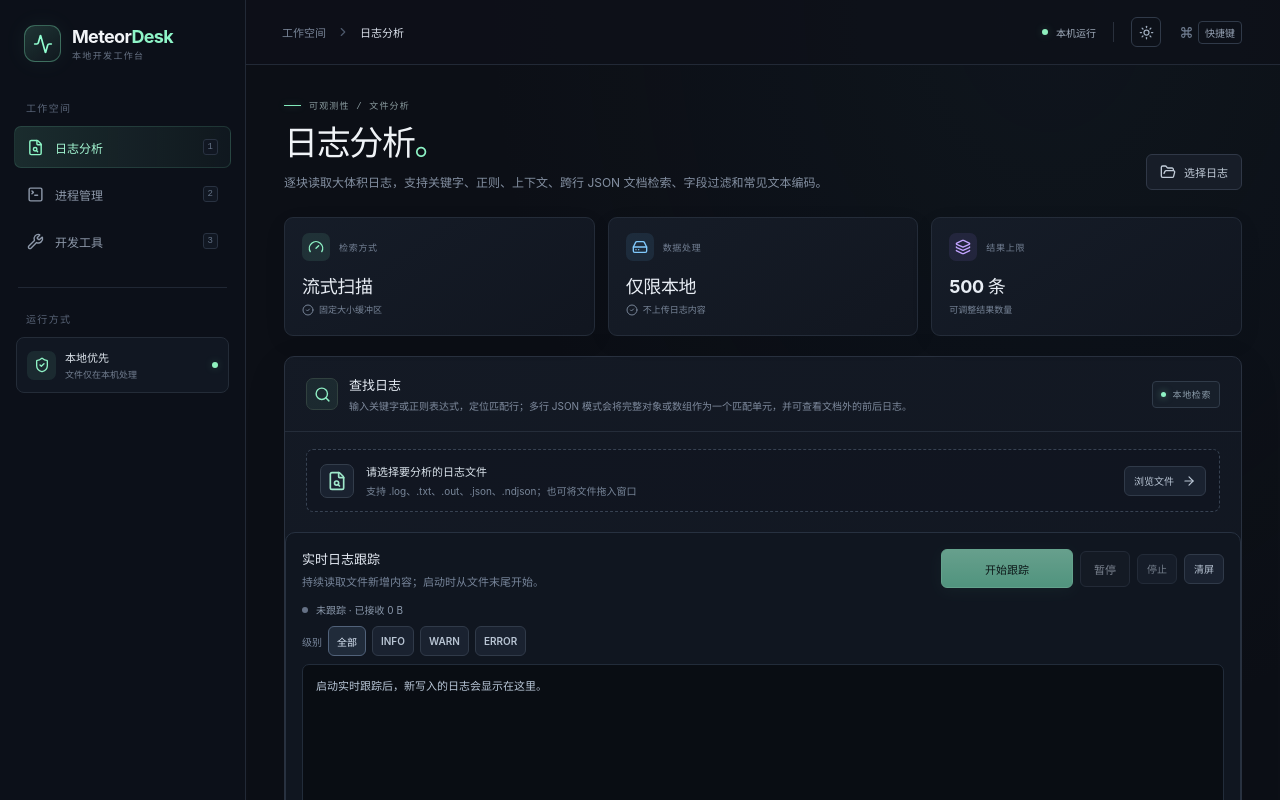
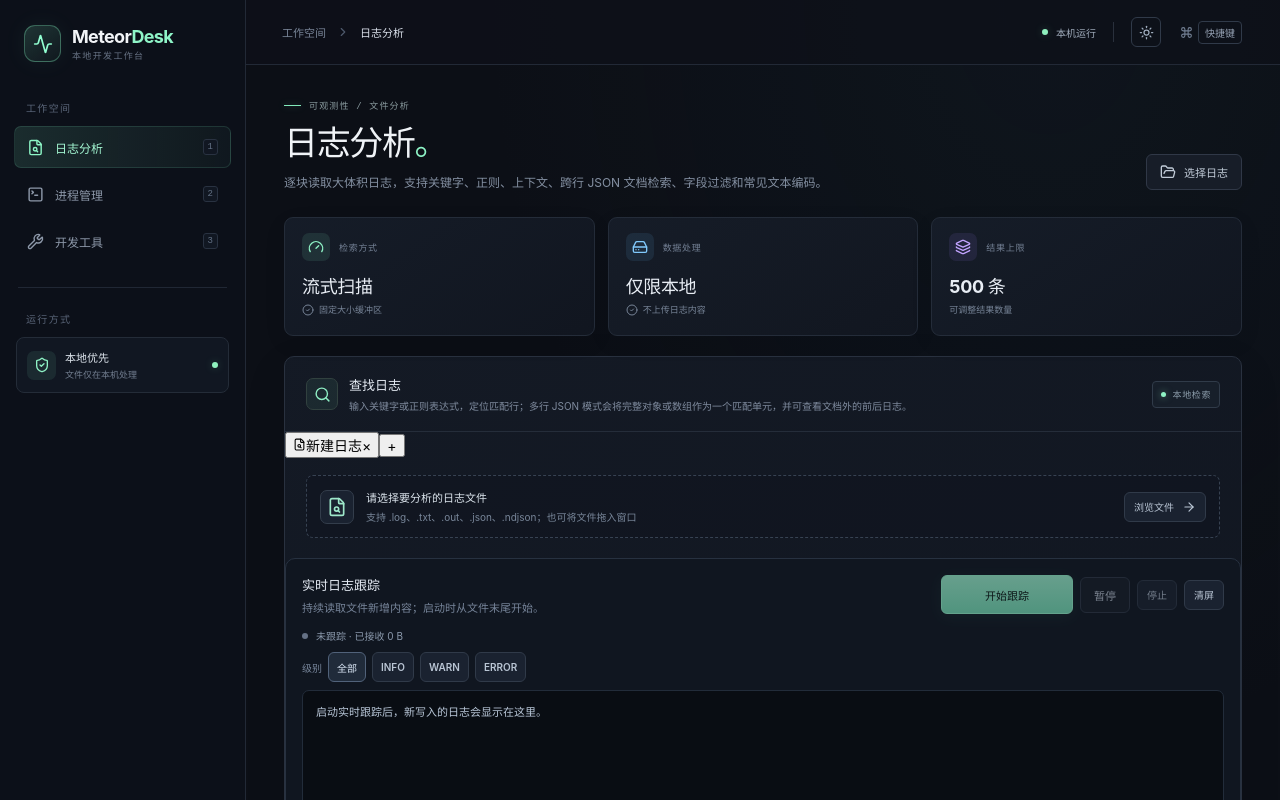
Before and after one commit to yuwen002/meteor-desk, a Vue app in the folder frontend/: page / in a window 1280 px wide. Shown: the top 800 px of the page. Built offline with nearby package versions, Linux system fonts and the light colour scheme.

Commit message:
feat(logs): add per-file workspace tabs

```diff
--- a/frontend/src/App.vue
+++ b/frontend/src/App.vue
@@ -9,10 +9,14 @@ import { filterLogResults } from './utils/logResultFilters'
 import { excludeLogResults, splitHighlightedText } from './utils/logSearchPresentation'
 import { SerialPollCoordinator } from './utils/serialPollCoordinator'
 import { appendJSONPath } from './utils/jsonPath'
+import { closeLogWorkspaceTab, createLogWorkspaceTab, type LogWorkspaceTab } from './utils/logTabs'
 import { DEFAULT_SHORTCUTS, SHORTCUT_OPTIONS, parseShortcutSettings, resolveShortcutAction, validateShortcutMap, type ShortcutAction, type ShortcutMap } from './utils/shortcuts'
 
 type PageKey='logs'|'processes'|'toolkit'
 const activePage=ref<PageKey>('logs'), filePath=ref(''), query=ref(''), useRegex=ref(false), contextLines=ref(2), resultLimit=ref(500), encodingMode=ref('auto'), multiLineJSON=ref(false), caseSensitive=ref(true)
+const workspaceTabs=ref<LogWorkspaceTab[]>([createLogWorkspaceTab('log-1')]), activeTabId=ref('log-1')
+const tabSnapshots=new Map<string,{response:LogSearchResponse|null;selectedMatch:LogMatch|null;scrollTop:number;tailText:string;tailBytes:number;tailOffset:number;tailLevelFilter:TailLevelFilter}>()
+let nextTabNumber=2
 const busy=ref(false), cancelRequested=ref(false), errorMessage=ref(''), response=ref<LogSearchResponse|null>(null), searchProgress=ref<LogSearchProgress|null>(null), searchID=ref('')
 const inputRef=ref<HTMLInputElement|null>(null), selectedMatch=ref<LogMatch|null>(null), jsonFilter=ref(''), scrollTop=ref(0), resultListElement=ref<HTMLElement|null>(null)
 const tailing=ref(false), tailPaused=ref(false), tailText=ref(''), tailError=ref(''), tailOffset=ref(-1), tailBytes=ref(0), tailOutput=ref<HTMLElement|null>(null), tailLevelFilter=ref<TailLevelFilter>('ALL')
@@ -72,8 +76,20 @@ function api(){return window.go?.main?.App}
 function clearTimer(which:'progress'|'drop'){if(which==='progress'&&progressTimer!==undefined){clearInterval(progressTimer);progressTimer=undefined}if(which==='drop'&&dropTimer!==undefined){clearInterval(dropTimer);dropTimer=undefined}}
 async function persistSettings(){const a=api();if(!a)return;const settings:AppSettings={recentFiles:appSettings.value.recentFiles.slice(0,12),searchHistory:appSettings.value.searchHistory.slice(0,30),contextLines:contextLines.value,resultLimit:resultLimit.value,excludedTerms:excludedTerms.value,searchLevelFilter:searchLevelFilter.value,timeRangeStart:timeRangeStart.value,timeRangeEnd:timeRangeEnd.value,caseSensitive:caseSensitive.value};appSettings.value=settings;try{await enqueueSettingsSave(()=>a.SaveAppSettings(settings))}catch(e){errorMessage.value='保存本地设置失败：'+String(e)}}
 function addRecent(path:string){if(!path)return;appSettings.value.recentFiles=[path,...appSettings.value.recentFiles.filter(x=>x.toLowerCase()!==path.toLowerCase())].slice(0,12);void persistSettings()}
-async function loadSettings(){const a=api();if(!a)return;try{appSettings.value=await a.GetAppSettings();contextLines.value=appSettings.value.contextLines??2;resultLimit.value=appSettings.value.resultLimit??500;excludedTerms.value=appSettings.value.excludedTerms??'';searchLevelFilter.value=appSettings.value.searchLevelFilter??'ALL';timeRangeStart.value=appSettings.value.timeRangeStart??'';timeRangeEnd.value=appSettings.value.timeRangeEnd??'';caseSensitive.value=appSettings.value.caseSensitive??true;const savedRecent=appSettings.value.recentFiles.slice();const validRecent=[] as string[];for(const path of savedRecent){if(await a.ValidateLogFile(path))validRecent.push(path)}appSettings.value.recentFiles=validRecent;if(validRecent.length)filePath.value=validRecent[0];else if(savedRecent.length)errorMessage.value='最近打开的日志文件已不存在或不可读取，请重新选择文件。';if(validRecent.length!==savedRecent.length)void persistSettings()}catch(e){errorMessage.value='读取设置失败：'+String(e)}}
-function openDroppedFiles(paths:string[]){if(!paths.length)return;if(busy.value){pendingDroppedPaths=paths.slice();return}stopTail();filePath.value=paths[0];response.value=null;selectedMatch.value=null;scrollTop.value=0;addRecent(paths[0]);if(paths.length>1)errorMessage.value='已打开第一个文件；本次共拖入 '+paths.length+' 个文件。'}
+function saveActiveTab(){
+ const tab=workspaceTabs.value.find(item=>item.id===activeTabId.value);if(!tab)return
+ Object.assign(tab,{title:filePath.value.split(/[\\/]/).filter(Boolean).pop()||'新建日志',filePath:filePath.value,query:query.value,useRegex:useRegex.value,caseSensitive:caseSensitive.value,contextLines:contextLines.value,resultLimit:resultLimit.value,encodingMode:encodingMode.value,multiLineJSON:multiLineJSON.value,timeRangeStart:timeRangeStart.value,timeRangeEnd:timeRangeEnd.value,excludedTerms:excludedTerms.value,searchLevelFilter:searchLevelFilter.value})
+ tabSnapshots.set(tab.id,{response:response.value,selectedMatch:selectedMatch.value,scrollTop:scrollTop.value,tailText:tailText.value,tailBytes:tailBytes.value,tailOffset:tailOffset.value,tailLevelFilter:tailLevelFilter.value})
+}
+function restoreTab(tab:LogWorkspaceTab){
+ filePath.value=tab.filePath;query.value=tab.query;useRegex.value=tab.useRegex;caseSensitive.value=tab.caseSensitive;contextLines.value=tab.contextLines;resultLimit.value=tab.resultLimit;encodingMode.value=tab.encodingMode;multiLineJSON.value=tab.multiLineJSON;timeRangeStart.value=tab.timeRangeStart;timeRangeEnd.value=tab.timeRangeEnd;excludedTerms.value=tab.excludedTerms;searchLevelFilter.value=tab.searchLevelFilter
+ const s=tabSnapshots.get(tab.id);response.value=s?.response??null;selectedMatch.value=s?.selectedMatch??null;scrollTop.value=s?.scrollTop??0;tailText.value=s?.tailText??'';tailBytes.value=s?.tailBytes??0;tailOffset.value=s?.tailOffset??-1;tailLevelFilter.value=s?.tailLevelFilter??'ALL'
+}
+function switchTab(id:string){if(busy.value||id===activeTabId.value)return;const next=workspaceTabs.value.find(tab=>tab.id===id);if(!next)return;saveActiveTab();stopTail();activeTabId.value=id;restoreTab(next);errorMessage.value=''}
+function newLogTab(){if(busy.value)return;saveActiveTab();stopTail();const id='log-'+nextTabNumber++;const tab=createLogWorkspaceTab(id);workspaceTabs.value.push(tab);activeTabId.value=id;restoreTab(tab)}
+function closeLogTab(id:string){if(busy.value||workspaceTabs.value.length<=1)return;saveActiveTab();if(id===activeTabId.value)stopTail();const current=workspaceTabs.value.findIndex(tab=>tab.id===id);const tabs=workspaceTabs.value.filter(tab=>tab.id!==id);const nextActive=activeTabId.value===id?tabs[Math.min(current,tabs.length-1)].id:activeTabId.value;workspaceTabs.value=tabs;activeTabId.value=nextActive;tabSnapshots.delete(id);const next=workspaceTabs.value.find(tab=>tab.id===nextActive);if(next)restoreTab(next)}
+async function loadSettings(){const a=api();if(!a)return;try{appSettings.value=await a.GetAppSettings();contextLines.value=appSettings.value.contextLines??2;resultLimit.value=appSettings.value.resultLimit??500;excludedTerms.value=appSettings.value.excludedTerms??'';searchLevelFilter.value=appSettings.value.searchLevelFilter??'ALL';timeRangeStart.value=appSettings.value.timeRangeStart??'';timeRangeEnd.value=appSettings.value.timeRangeEnd??'';caseSensitive.value=appSettings.value.caseSensitive??true;const savedRecent=appSettings.value.recentFiles.slice();const validRecent=[] as string[];for(const path of savedRecent){if(await a.ValidateLogFile(path))validRecent.push(path)}appSettings.value.recentFiles=validRecent;if(validRecent.length){filePath.value=validRecent[0];workspaceTabs.value[0].filePath=filePath.value;workspaceTabs.value[0].title=filePath.value.split(/[\\/]/).filter(Boolean).pop()||'新建日志'}else if(savedRecent.length)errorMessage.value='最近打开的日志文件已不存在或不可读取，请重新选择文件。';if(validRecent.length!==savedRecent.length)void persistSettings()}catch(e){errorMessage.value='读取设置失败：'+String(e)}}
+function openDroppedFiles(paths:string[]){if(!paths.length)return;if(busy.value){pendingDroppedPaths=paths.slice();return}stopTail();filePath.value=paths[0];response.value=null;selectedMatch.value=null;scrollTop.value=0;const tab=workspaceTabs.value.find(item=>item.id===activeTabId.value);if(tab){tab.filePath=paths[0];tab.title=paths[0].split(/[\\/]/).filter(Boolean).pop()||'新建日志'}addRecent(paths[0]);if(paths.length>1)errorMessage.value='已打开第一个文件；本次共拖入 '+paths.length+' 个文件。'}
 async function chooseFile(){if(busy.value)return;errorMessage.value='';const a=api();if(!a){errorMessage.value='请通过 Wails 桌面应用运行，才能使用系统文件选择器。';return}try{const p=await a.SelectLogFile();if(p&&!busy.value)openDroppedFiles([p])}catch(e){errorMessage.value=String(e)}}
 async function pollDrop(){const a=api();if(!a)return;try{const paths=await a.PollDroppedFiles();if(paths.length)openDroppedFiles(paths)}catch{/* 等待桌面运行时就绪 */}}
 // 每轮只追加尚未展示的匹配项，并同步进度元数据；不重复拉取完整结果集。
@@ -209,6 +225,7 @@ onBeforeUnmount(()=>{window.removeEventListener('keydown',shortcuts);stopSearchU
     </div>
     <section class="search-panel">
      <div class="panel-heading"><div class="panel-heading-left"><div class="panel-icon"><Search :size="17"/></div><div><h2>查找日志</h2><p>输入关键字或正则表达式，定位匹配行；多行 JSON 模式会将完整对象或数组作为一个匹配单元，并可查看文档外的前后日志。</p></div></div><div class="panel-meta"><span class="live-dot"></span>本地检索</div></div>
+     <div class="log-tab-strip" role="tablist" aria-label="日志文件标签页"><button v-for="tab in workspaceTabs" :key="tab.id" class="log-tab" :class="{active:activeTabId===tab.id}" role="tab" :aria-selected="activeTabId===tab.id" :disabled="busy" @click="switchTab(tab.id)"><FileSearch :size="13"/><span>{{tab.title}}</span><span v-if="tab.filePath" class="log-tab-path">{{tab.filePath}}</span><span class="log-tab-close" role="button" :aria-label="'关闭 '+tab.title" :title="'关闭 '+tab.title" @click.stop="closeLogTab(tab.id)">×</span></button><button class="log-tab-add" type="button" :disabled="busy" title="新建日志标签页" aria-label="新建日志标签页" @click="newLogTab">+</button></div>
      <div class="file-drop" :class="{'file-selected':!!filePath}"><div class="file-icon"><FileSearch :size="20"/></div><div class="file-info"><strong>{{fileName||'请选择要分析的日志文件'}}</strong><span>{{filePath||'支持 .log、.txt、.out、.json、.ndjson；也可将文件拖入窗口'}}</span></div><button class="button button-quiet" :disabled="busy" @click="chooseFile">{{filePath?'更换文件':'浏览文件'}} <ArrowRight :size="14"/></button></div>
      <section class="tail-panel">
        <div class="tail-heading"><div><h3>实时日志跟踪</h3><p>持续读取文件新增内容；启动时从文件末尾开始。</p></div><div class="tail-actions"><button class="button button-primary" :disabled="!filePath||tailing" @click="startTail">开始跟踪</button><button class="button button-secondary" :disabled="!tailing" @click="toggleTailPause">{{tailPaused?'继续':'暂停'}}</button><button class="button button-quiet" :disabled="!tailing" @click="stopTail">停止</button><button class="button button-quiet" @click="clearTail">清屏</button></div></div>
```
